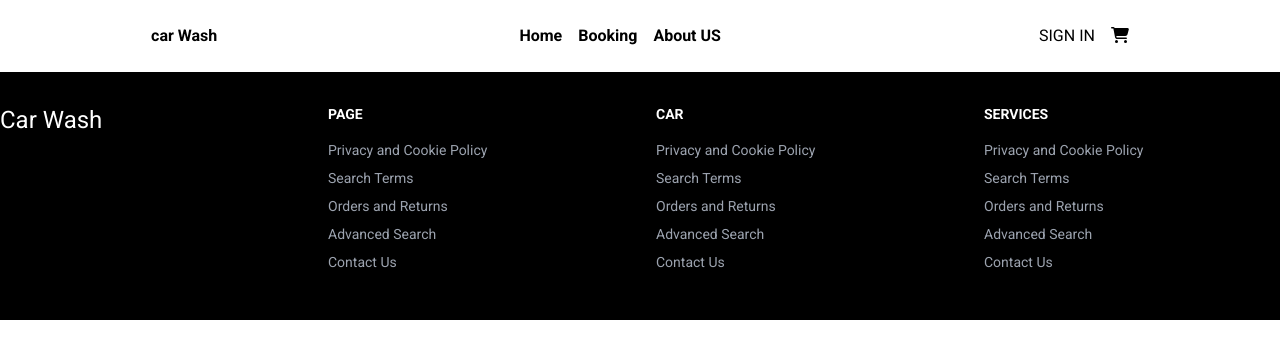
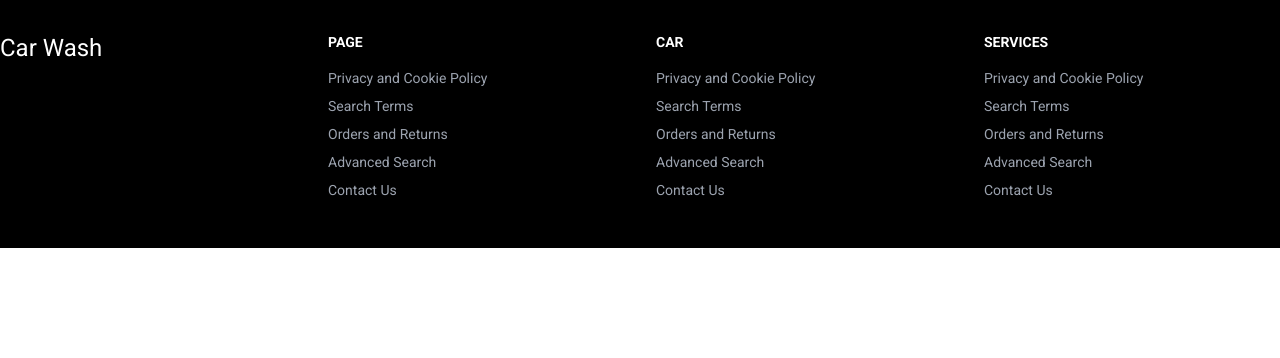
Before and after one commit to FaresAhmed50/Car_Wash, a React (Vite) app: page /home in a window 1280 px wide. Shown: the top 358 px of the page. Built offline with nearby package versions, Linux system fonts and the light colour scheme; a web font is replaced by a local one.

Commit message:
Ediding the navbar component

```diff
--- a/src/components/Navbar/Navbar.jsx
+++ b/src/components/Navbar/Navbar.jsx
@@ -8,7 +8,7 @@ import { FontAwesomeIcon } from "@fortawesome/react-fontawesome";
 
 export default function Navbar() {
   return (
-      <nav className={' bg-transparent py-6'}>
+      <nav className={'p-4 bg-transparent fixed top-0 right-0 left-0 z-10'}>
           <div className={`container mx-auto flex flex-row items-center justify-around align-middle `}>
 
 
@@ -39,7 +39,7 @@ export default function Navbar() {
 
               <div>
                   <button className={`px-4`}>
-                      <NavLink to={'/'} >SIGN IN</NavLink>
+                      <NavLink to={'signing'} >SIGN IN</NavLink>
                   </button>
                   <button >
                       <FontAwesomeIcon icon={faCartShopping} />
```
